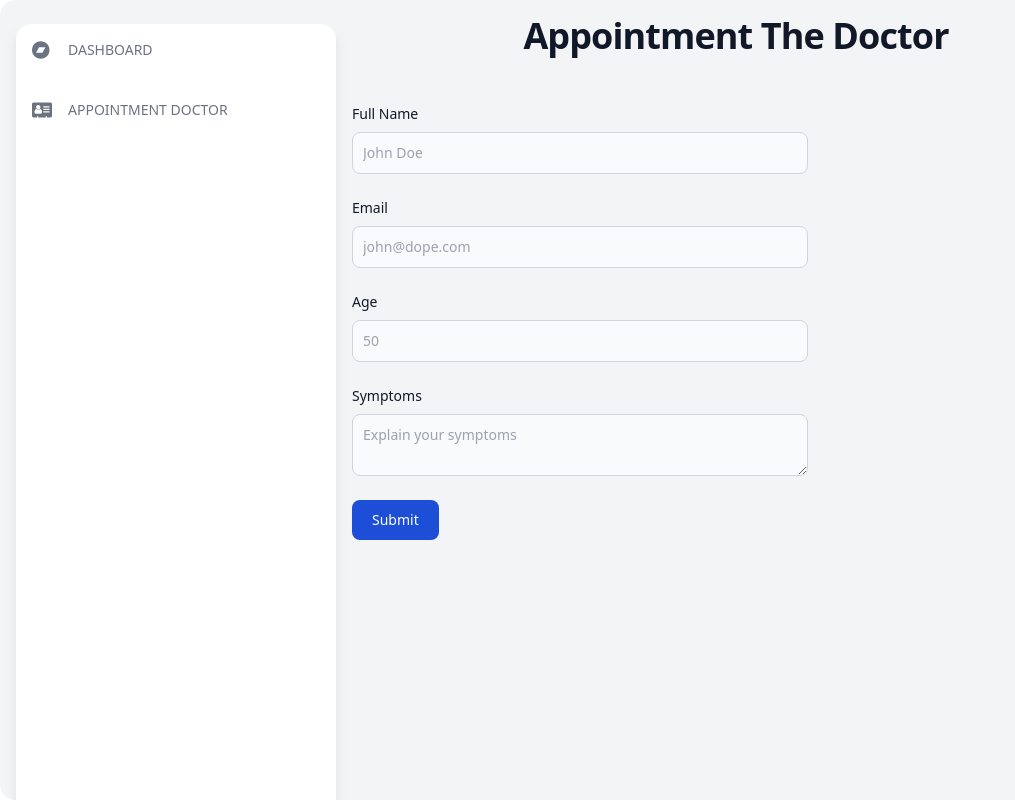
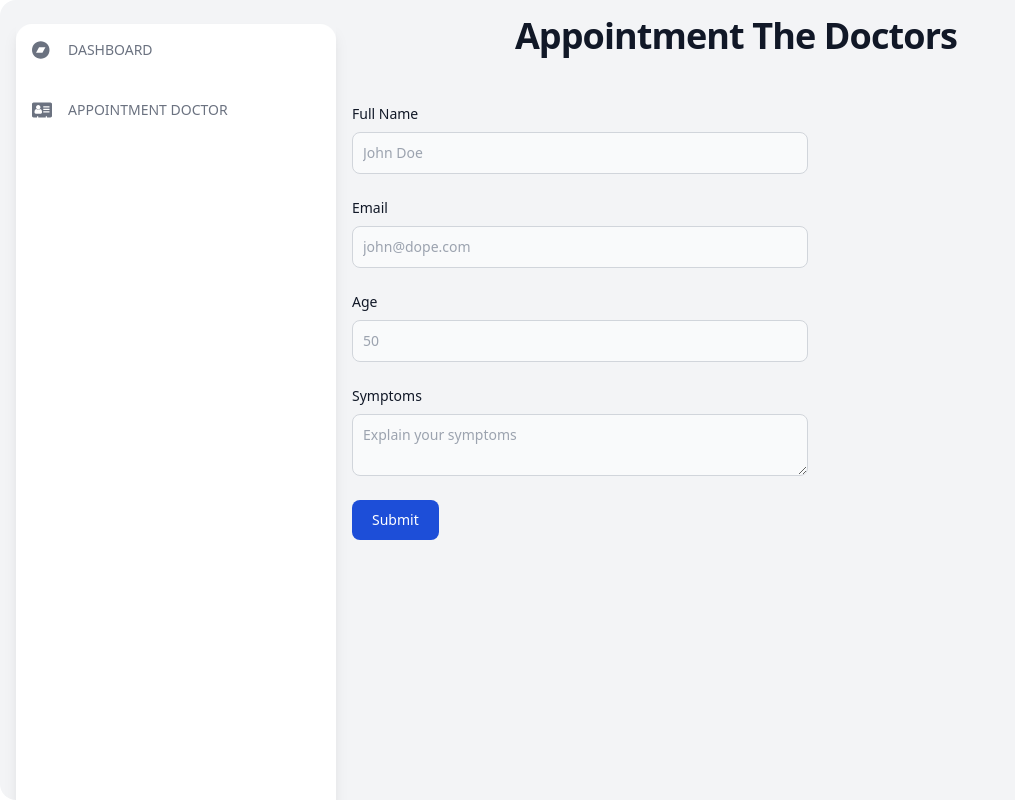
Before and after one commit to itsmeShishir/Tailwindproject, a React (Create React App) app: page /userAppointment in a window 1280 px wide. Shown: the whole page, without its empty margins (0-1015 px from the left). Built offline with nearby package versions, Linux system fonts and the light colour scheme.

Commit message:
Solving the basic dashboard problem

```diff
--- a/src/Users/pages/Appointment.js
+++ b/src/Users/pages/Appointment.js
@@ -12,7 +12,7 @@ function AppointmentUser() {
               <div className="sm:flex-row">
                 <div className="max-w-screen-md text-center mb-8 lg:mb-12">
                   <h2 className="mb-4 text-4xl tracking-tight font-extrabold text-gray-900 ">
-                    Appointment The Doctor
+                    Appointment The Doctors
                   </h2>
                 </div>
                 <div className="w-1/2 mb-8 lg:mb-12">
```
